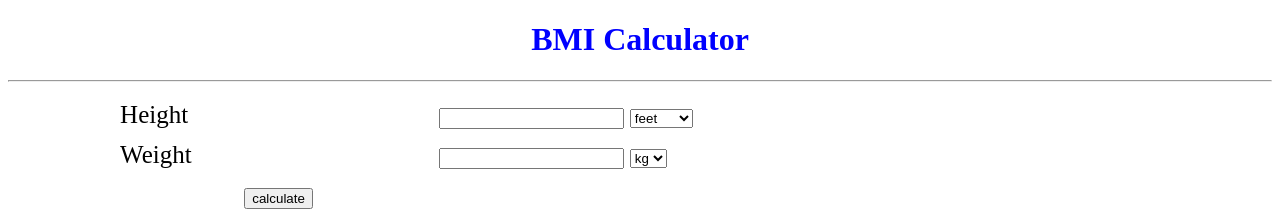
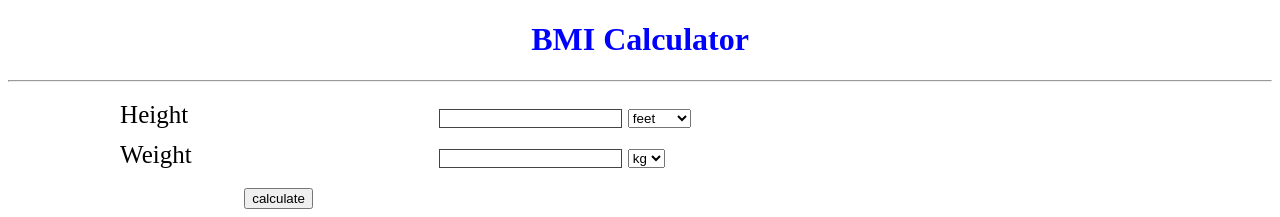
Before and after one commit to om0004/BMI-Calculator, a plain HTML site: page index.html in a window 1280 px wide. Shown: the top 217 px of the page. Drawn offline with Linux system fonts and the light colour scheme.

Commit message:
Update index.html

```diff
--- a/index.html
+++ b/index.html
@@ -37,7 +37,7 @@ background-color: #f2f2f2;
     <label for="height">Height</label>
 </td>
 <td>
-	<input type="number" id="height" step=".01">
+	<input type="number" id="height" step=".01" style="border:thin solid #444444">
 <select id="o">
 <option>metres</option>
 <option selected>feet</option>
@@ -49,7 +49,7 @@ background-color: #f2f2f2;
 <label for="weight">Weight</label>
 </td>
 <td>
-<input type="number" id="weight">
+<input type="number" id="weight" style="border:thin solid #444444">
 <select>
 <option>kg</option>
 </select>
```
